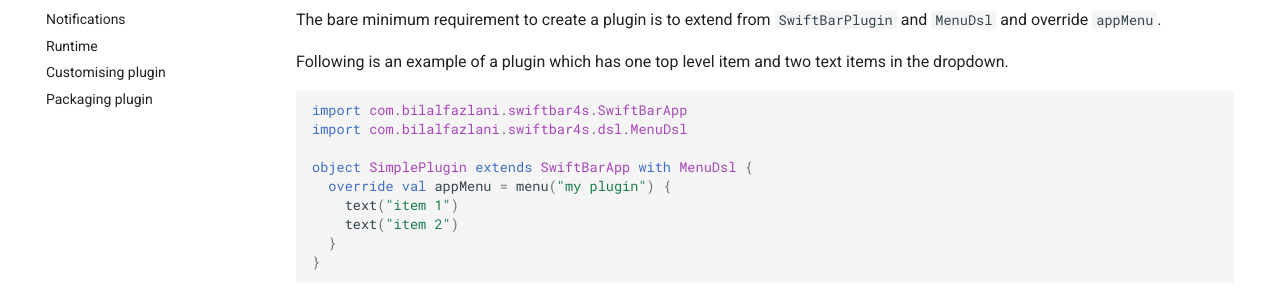
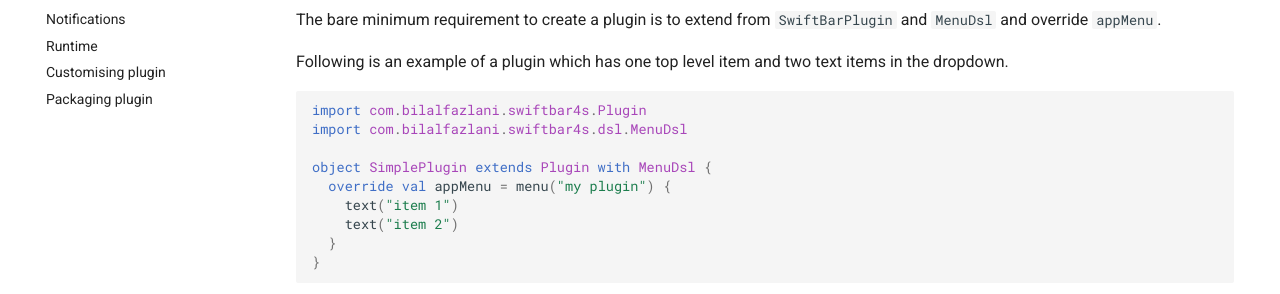
Before and after one commit to bilal-fazlani/swiftbar4s, an MkDocs documentation site: the page built from docs/creating-plugin.md, in a window 1280 px wide and 1111 px high. Shown: the part 281-575 px from the top of the window. Built offline with MkDocs 1.6.1 and Material for MkDocs 9.7.7, drawn with Linux system fonts in a browser that asks for light colours; comment, search, counter and statistics services are not loaded.

Commit message:
rename SwiftBarApp to Plugin in docs

````diff
--- a/docs/creating-plugin.md
+++ b/docs/creating-plugin.md
@@ -10,10 +10,10 @@ The bare minimum requirement to create a plugin is to extend from `SwiftBarPlugi
 Following is an example of a plugin which has one top level item and two text items in the dropdown.
 
 ```scala
-import com.bilalfazlani.swiftbar4s.SwiftBarApp
+import com.bilalfazlani.swiftbar4s.Plugin
 import com.bilalfazlani.swiftbar4s.dsl.MenuDsl
 
-object SimplePlugin extends SwiftBarApp with MenuDsl {
+object SimplePlugin extends Plugin with MenuDsl {
   override val appMenu = menu("my plugin") {
     text("item 1")
     text("item 2")
````
Also changed, not shown: docs/action-handlers.md (+2 -2 lines).
